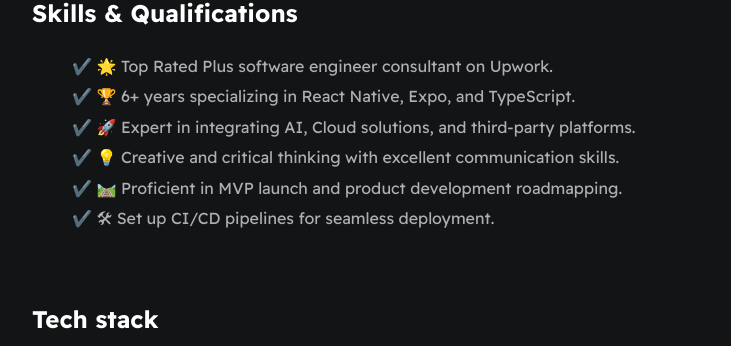
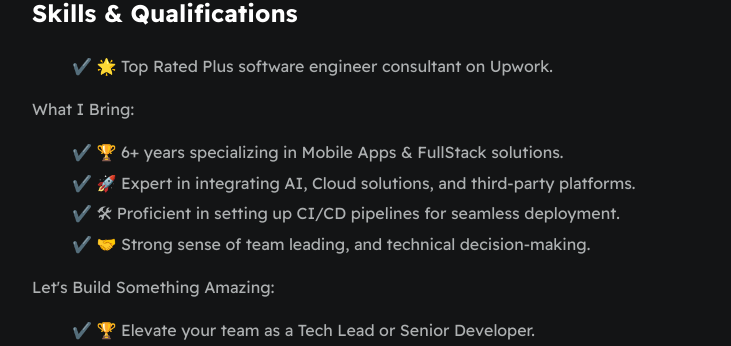
Before and after one commit to medaimane/digital-resume-app, a Next.js app: page / in a window 1280 px wide. Shown: the part 454-800 px from the top of the page, without its empty margins (274-1005 px from the left). Built offline with nearby package versions, Linux system fonts and the light colour scheme.

Commit message:
Update structure of skills section

```diff
--- a/src/app/page.tsx
+++ b/src/app/page.tsx
@@ -56,13 +56,29 @@ export default function Page() {
         <h2>Skills & Qualifications</h2>
         <ul id="qualifications--list">
           <li>✔️ 🌟 Top Rated Plus software engineer consultant on Upwork.</li>
+        </ul>
+
+        <p>What I Bring:</p>
+        <ul id="qualifications--list">
           <li>
-            ✔️ 🏆 6+ years specializing in React Native, Expo, and TypeScript.
+            ✔️ 🏆 6+ years specializing in Mobile Apps & FullStack solutions.
           </li>
           <li>
             ✔️ 🚀 Expert in integrating AI, Cloud solutions, and third-party
             platforms.
           </li>
+          <li>
+            ✔️ 🛠 Proficient in setting up CI/CD pipelines for seamless
+            deployment.
+          </li>
+          <li>
+            ✔️ 🤝 Strong sense of team leading, and technical decision-making.
+          </li>
+        </ul>
+
+        <p>Let's Build Something Amazing:</p>
+        <ul id="qualifications--list">
+          <li>✔️ 🏆 Elevate your team as a Tech Lead or Senior Developer.</li>
           <li>
             ✔️ 💡 Creative and critical thinking with excellent communication
             skills.
@@ -70,7 +86,10 @@ export default function Page() {
           <li>
             ✔️ 🛤️ Proficient in MVP launch and product development roadmapping.
           </li>
-          <li>✔️ 🛠 Set up CI/CD pipelines for seamless deployment.</li>
+          <li>
+            ✔️ 🧪 Committed to top-notch quality: Modular, scalable, clean, and
+            well-tested code.
+          </li>
         </ul>
       </section>
 
```
